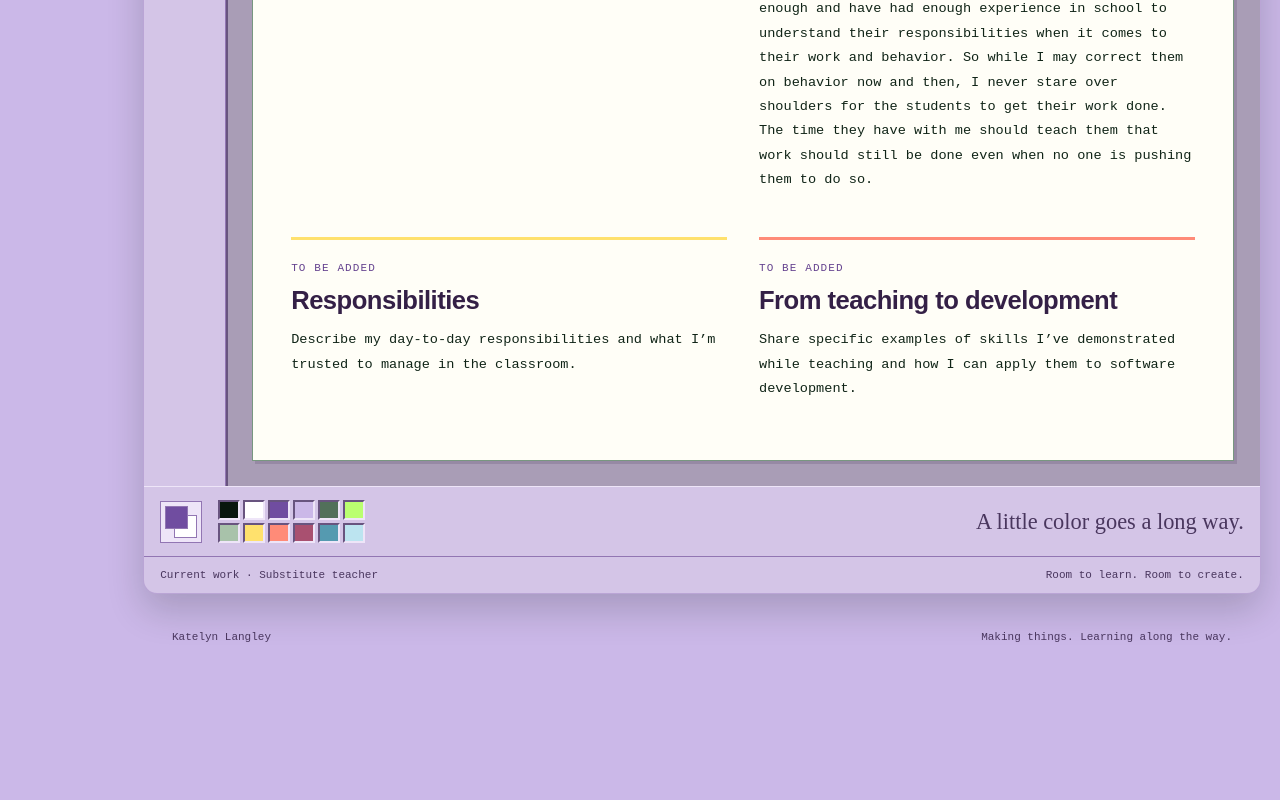
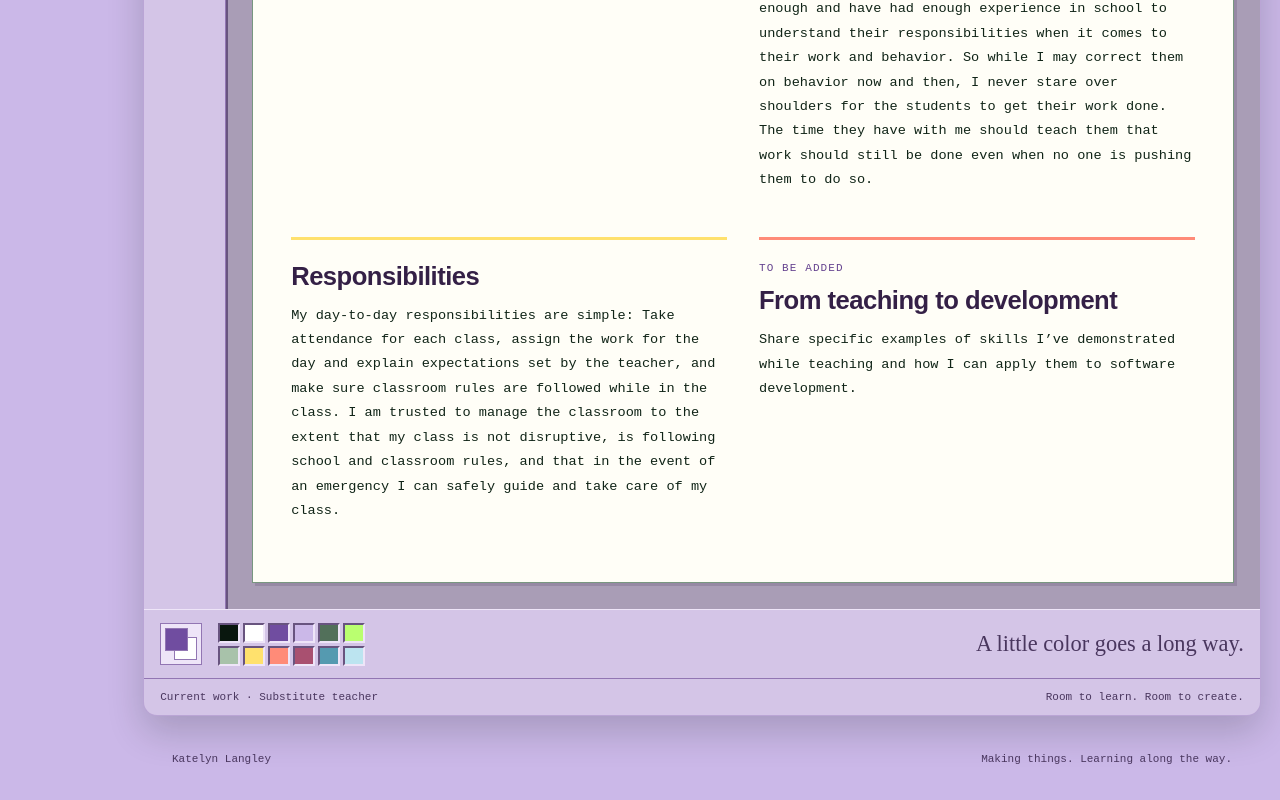
Before and after one commit to Iradesa/katelynlangley.dev, an Astro site: page /current-work in a window 1280 px wide. Shown: the part 914-1714 px from the top of the page. Before the commit the page ends 1591 px from the top, so only its background shows below. Built offline with nearby package versions, Linux system fonts and the light colour scheme; Astro itself is replaced by a stand-in of ours.

Commit message:
content: describe classroom responsibilities

```diff
--- a/src/pages/current-work.astro
+++ b/src/pages/current-work.astro
@@ -12,7 +12,9 @@ const notes = [
     "I typically work with ages 14 - 18, as I tend to substitute for High School teachers. While it is a small range of ages, you would be surprised how working with a Freshman in high school is vastly different from working with a Senior. With the younger grades I have to be more stern on behavior and help find ways for them to communicate what they need better, while with the older groups I have to give more reassurance that they're on the right track and confidence that they can achieve what they need to do. I try to be a comfortable space for all the students I watch over to be in, and offer tutoring and guidance when asked in any of their classes.",
     "Having a substitute teacher is always a way for students to practice responsibility and respect when it comes to having a stranger suddenly be your teacher for the day. I always tell my students, because they are high schoolers, that they are old enough and have had enough experience in school to understand their responsibilities when it comes to their work and behavior. So while I may correct them on behavior now and then, I never stare over shoulders for the students to get their work done. The time they have with me should teach them that work should still be done even when no one is pushing them to do so.",
   ]},
-  {title: 'Responsibilities', prompt: 'Describe my day-to-day responsibilities and what I’m trusted to manage in the classroom.'},
+  {title: 'Responsibilities', paragraphs: [
+    "My day-to-day responsibilities are simple: Take attendance for each class, assign the work for the day and explain expectations set by the teacher, and make sure classroom rules are followed while in the class. I am trusted to manage the classroom to the extent that my class is not disruptive, is following school and classroom rules, and that in the event of an emergency I can safely guide and take care of my class.",
+  ]},
   {title: 'From teaching to development', prompt: 'Share specific examples of skills I’ve demonstrated while teaching and how I can apply them to software development.'},
 ];
 ---
```
